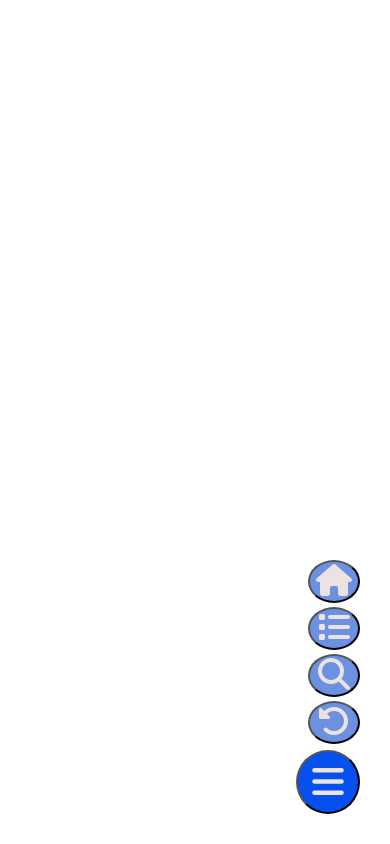
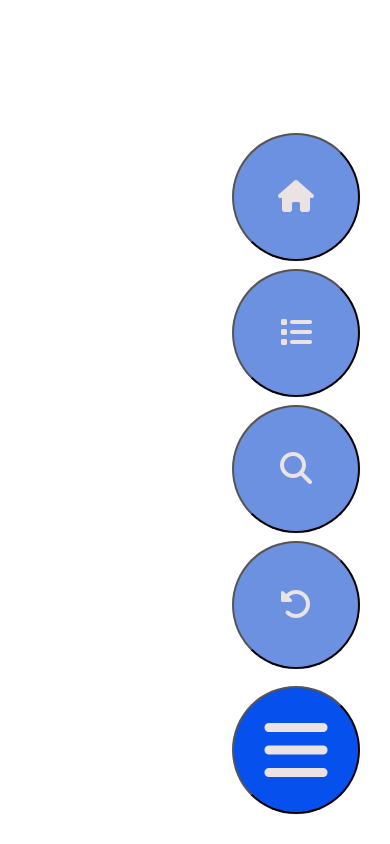
Before and after one commit to wsa138/odin-mobile-menu, a website: page index.html in a window 390 px wide. Both pictures are taken after a click on the button "Open menu options". Drawn offline with Linux system fonts and the light colour scheme.

Commit message:
Fixed button sizes for mobile.

```diff
--- a/style.css
+++ b/style.css
@@ -1,4 +1,5 @@
-html, body{
+html,
+body {
   padding: 0;
   margin: 0;
 }
@@ -21,7 +22,7 @@ html, body{
   height: 100%;
   border: 2px solid black;
   box-sizing: border-box;
-  font-size: 2rem;
+  font-size: 5em;
   display: flex;
   flex-direction: column;
   justify-content: center;
@@ -33,18 +34,18 @@ html, body{
   background-color: rgb(109, 146, 224);
 }
 
-
 /* Second menu styling */
 
 .second-menu-btn {
-  width: 4rem;
-  height: 4rem;
+  width: 4em;
+  height: 4em;
   border-radius: 50%;
   position: fixed;
   bottom: 30px;
   right: 30px;
   background-color: rgb(6, 80, 238);
   color: rgb(235, 227, 227);
+  font-size: 2em;
 }
 
 .second-menu-btn:hover {
@@ -52,12 +53,12 @@ html, body{
 }
 
 .fa-bars {
-  font-size: 2.25rem;
+  font-size: 2.25em;
 }
 
 .second-menu-options {
   position: fixed;
-  animation: expand-menu .5s ease 1;
+  animation: expand-menu 0.5s ease 1;
   animation-fill-mode: forwards;
   display: none;
   flex-direction: column;
@@ -67,9 +68,11 @@ html, body{
   color: rgb(235, 227, 227);
   background-color: rgb(108, 145, 224);
   border-radius: 50%;
-  animation: expand-menu .5s ease 1;
+  animation: expand-menu 0.5s ease 1;
   animation-fill-mode: forwards;
-  margin-top: .25rem;
+  margin-top: 0.5rem;
+  height: 4em;
+  width: 4em;
 }
 
 .second-menu-item:hover {
@@ -78,13 +81,13 @@ html, body{
 
 @keyframes expand-menu {
   from {
-    font-size: .5rem;
+    font-size: 0.5em;
     bottom: 50px;
-    right: 50px;
+    right: 75px;
   }
   to {
     font-size: 2rem;
-    bottom: 100px;
+    bottom: 175px;
     right: 30px;
   }
 }
```
